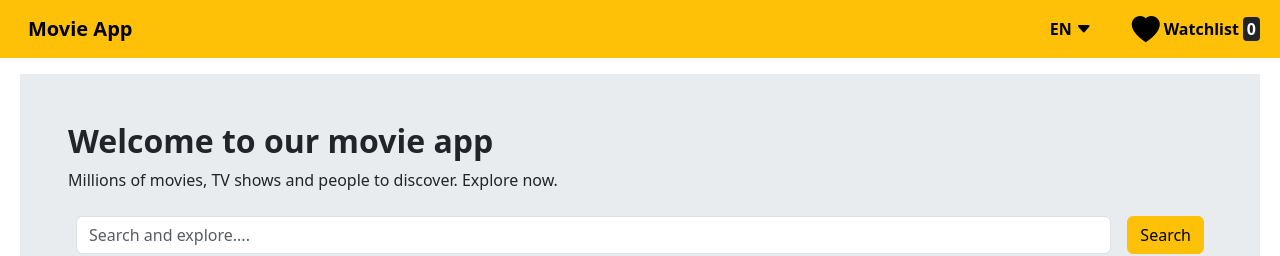
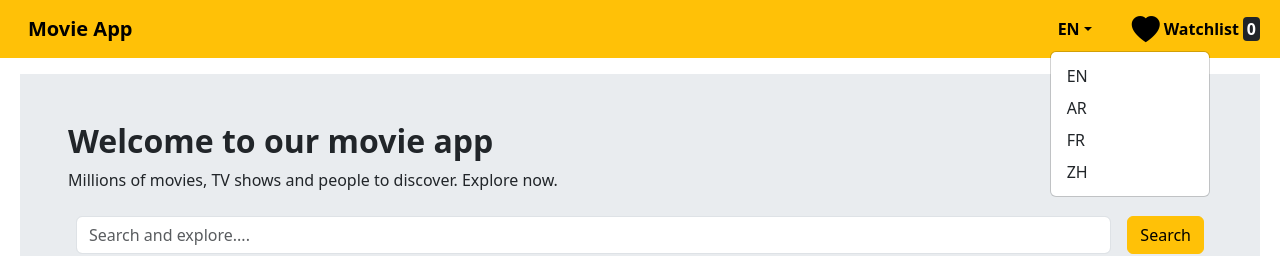
Before and after one commit to hazemr2121/movie-app-angular, an Angular app: page / in a window 1280 px wide. Both pictures are taken after a click on the link "EN". Shown: the top 256 px of the page. Built offline with nearby package versions, Linux system fonts and the light colour scheme; no server answers.

Commit message:
Added static drop down to language

```diff
--- a/src/app/app.component.html
+++ b/src/app/app.component.html
@@ -1,13 +1,23 @@
-<nav class="navbar navbar-expand-lg bg-warning p-0">
-  <div class="container-fluid">
+<nav class="navbar navbar-expand-lg p-0">
+  <div class="container-fluid bg-warning">
     <a class="navbar-brand fw-bold ms-3" href="#">Movie App</a>
     <div class="navbar-nav ms-auto d-flex flex-row align-items-center">
-      <a
-        class="nav-link fw-bold me-4 text-black d-flex align-items-center"
-        href="#"
-      >
-        EN <i class="bi bi-caret-down-fill ms-1"></i>
-      </a>
+      <div class="dropdown">
+        <a
+          class="nav-link fw-bold me-4 text-black dropdown-toggle d-flex align-items-center"
+          href="#"
+          id="languageDropdown"
+          data-bs-toggle="dropdown"
+        >
+          EN
+        </a>
+        <ul class="dropdown-menu" aria-labelledby="languageDropdown">
+          <li><a class="dropdown-item" (click)="changeLang('en')">EN</a></li>
+          <li><a class="dropdown-item" (click)="changeLang('ar')">AR</a></li>
+          <li><a class="dropdown-item" (click)="changeLang('fr')">FR</a></li>
+          <li><a class="dropdown-item" (click)="changeLang('zh')">ZH</a></li>
+        </ul>
+      </div>
       <a
         class="nav-link d-flex align-items-center my-0 fw-bold text-black"
         routerLink="wishlist"
--- a/src/app/app.component.ts
+++ b/src/app/app.component.ts
@@ -2,6 +2,8 @@ import { Component } from '@angular/core';
 import { RouterLink, RouterOutlet } from '@angular/router';
 import { WishlistService } from './services/wishlist.service';
 import { AsyncPipe } from '@angular/common';
+import { LanguageService } from './services/language.service';
+import { MovieService } from './services/movie.service';
 
 @Component({
   selector: 'app-root',
@@ -10,6 +12,17 @@ import { AsyncPipe } from '@angular/common';
   styleUrl: './app.component.css',
 })
 export class AppComponent {
-  constructor(public wishlistService: WishlistService) {}
+  constructor(
+    public wishlistService: WishlistService,
+    public languageService: LanguageService,
+    public movieService: MovieService
+  ) {}
   title = 'movie-app-angular';
+
+  changeLang(lang: string) {
+    this.languageService.setLanguage(lang);
+    this.movieService
+      .getCurrentLanguage()
+      .subscribe((data) => console.log(data));
+  }
 }
```
